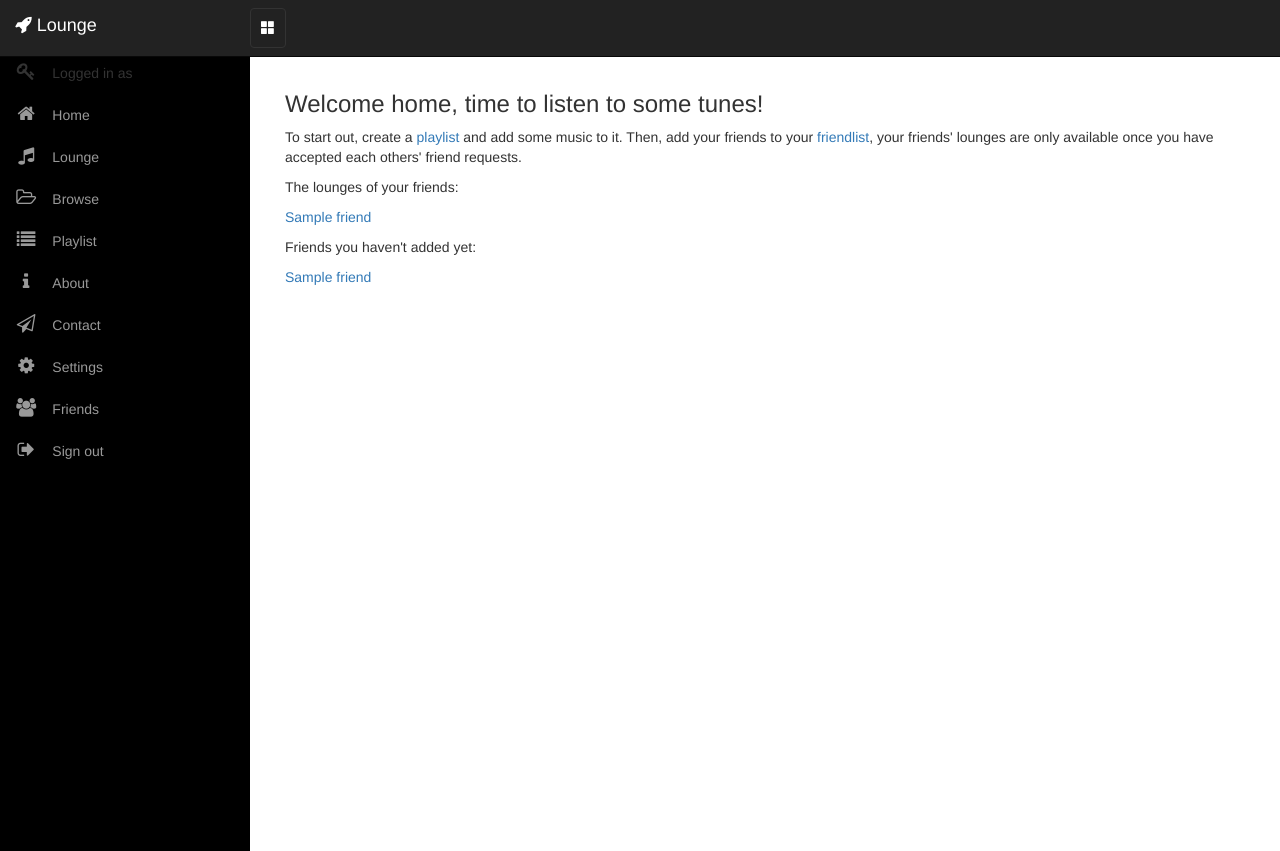
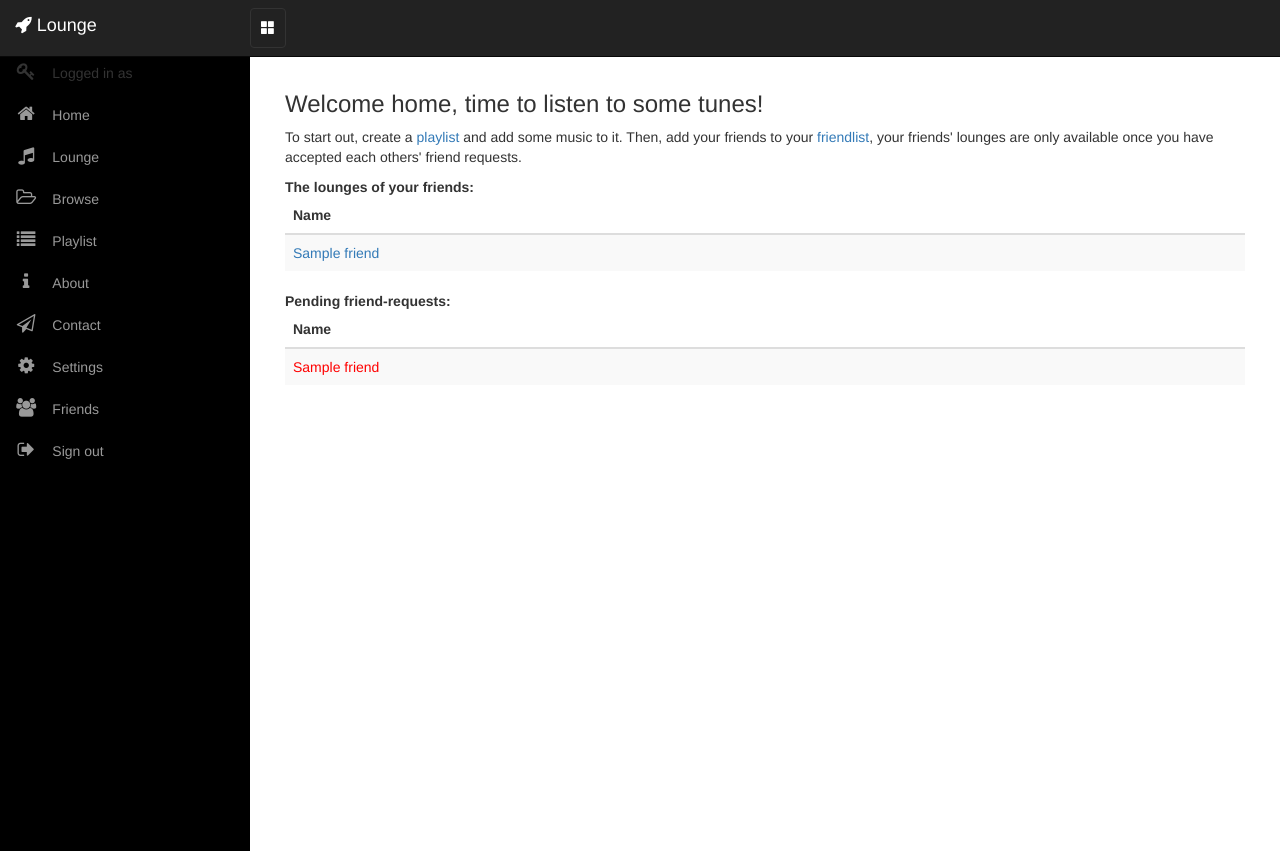
Before and after one commit to ax-rwnd/lounge-frontseat, a Flask app: template src/templates/home.html in a window 1280 px wide. Run offline with Flask 2, Linux system fonts and the light colour scheme; the template is opened without the code that fills it: most values are stand-ins (such as "Sample title", 1, 10 or a date in 2020); some libraries are stand-ins or nearby versions.

Commit message:
Adds tables to home

```diff
--- a/src/templates/home.html
+++ b/src/templates/home.html
@@ -9,17 +9,35 @@
 	<p><i>Once your friends have added you to their friendlists, they will show up below.</i></p>
 {% else %}
 	{% if friends | length > 0%}
-		<p>The lounges of your friends:</p>
-		{% for friend in friends %}
-		<p><a href={{url_for('lounge', username=friend)}}>{{friend}}</a></p>
-		{% endfor %}
+		<b>The lounges of your friends:</b>
+		<table class="table table-striped">
+			<thead>
+				<tr>
+					<th>Name</th>
+				</tr>
+			</thead>
+			<tbody>
+				{% for friend in friends %}
+				<tr><td><a href={{url_for('lounge', username=friend)}}>{{friend}}</a></td></tr>
+				{% endfor %}
+			</tbody>
+		</table>
 	{%endif%}
 
 	{% if unconfirmed | length > 0%}
-		<p>Friends you haven't added yet:</p>
-		{% for friend in unconfirmed %}
-		<p><a href={{url_for('friends')}}>{{friend}}</a></p>
-		{% endfor %}
+		<table class="table table-striped">
+			<b>Pending friend-requests:</b>
+			<thead>
+				<tr>
+					<th>Name</th>
+				</tr>
+			</thead>
+			<tbody>
+				{% for friend in unconfirmed %}
+				<tr><td><a style="color: red;" href={{url_for('friends')}}>{{friend}}</a></td></tr>
+				{% endfor %}
+			</tbody>
+		</table>
 	{% endif%}
 {% endif %}
 
```
